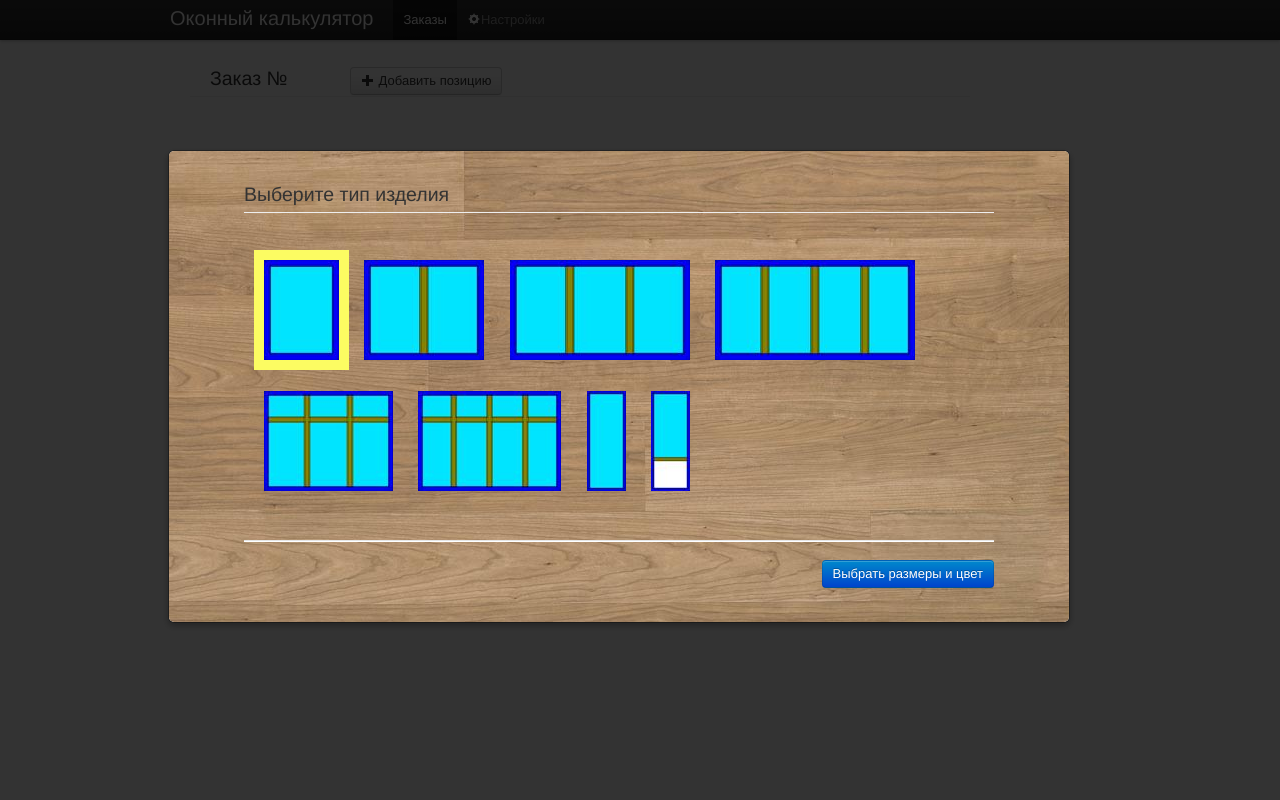
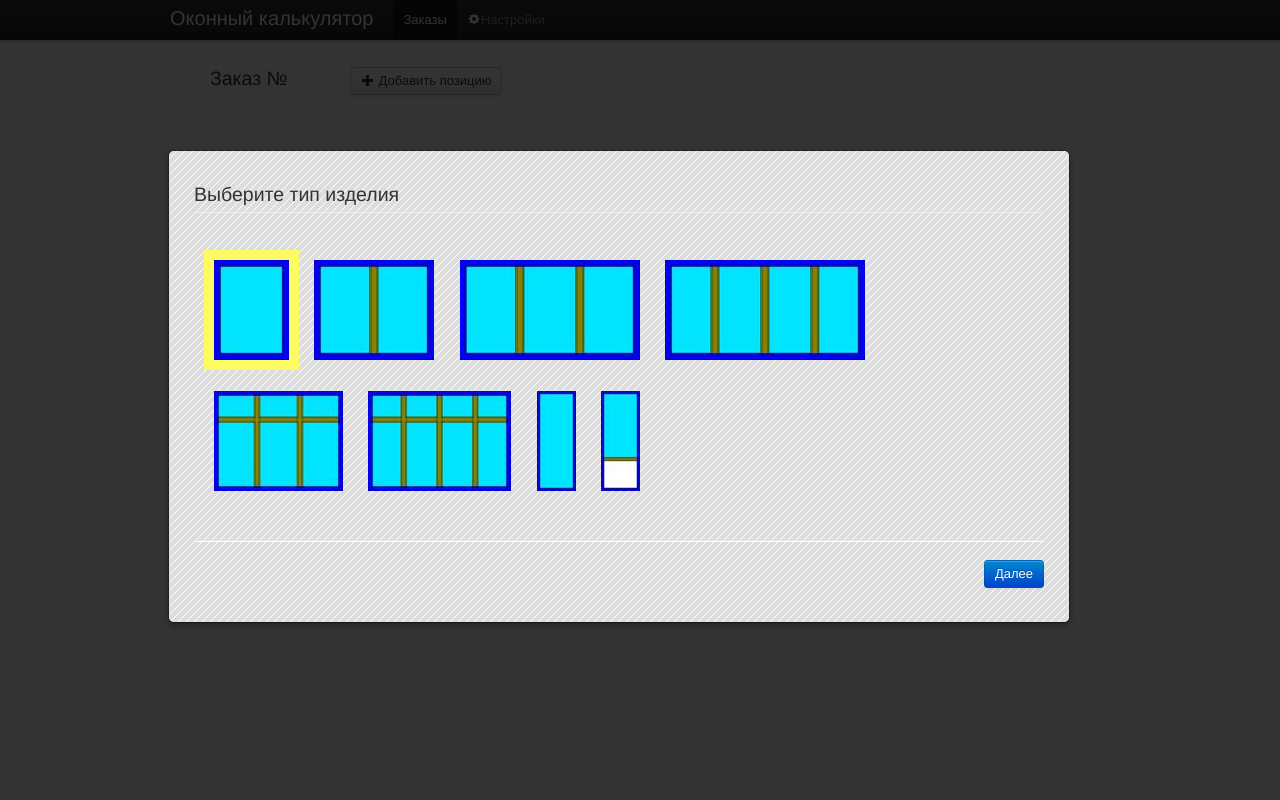
Before and after one commit to karlkori/Simple-Window-Calculator, a CodeIgniter app: page /orders/add in a window 1280 px wide, after a click on "Добавить позицию". Run offline with CodeIgniter, Linux system fonts and the light colour scheme.

Commit message:
add background image

```diff
--- a/application/views/orders/add.php
+++ b/application/views/orders/add.php
@@ -9,7 +9,7 @@
 
 	<div id="step-form">
         <form action="#" method="post">
-            <div id="first_step">
+            <div id="step1">
             <fieldset xmlns="http://www.w3.org/1999/xhtml">
 				<legend>Выберите тип изделия</legend>
                 <div class="form">
@@ -26,10 +26,10 @@
                 <div class="clear"></div>
             </fieldset>
             <hr />
-            <input class="btn btn-primary" type="submit" name="submit_first" id="submit_first" value="Выбрать размеры и цвет" />
+            <input class="btn btn-primary" type="submit" name="submit_step1" id="submit_step1" value="Далее" />
             </div>
 
-            <div id="second_step">
+            <div id="step2">
             <fieldset xmlns="http://www.w3.org/1999/xhtml">
 				<legend>Укажите размеры и цвет изделия</legend>
                 <div class="form">
@@ -52,10 +52,10 @@
                 <div class="clear"></div>
             </fieldset>
             <hr />
-            <input class="btn btn-primary" type="submit" name="submit_second" id="submit_second" value="Указать створки" />
+            <input class="btn btn-primary" type="submit" name="submit_step2" id="submit_step2" value="Далее" />
             </div>
 
-            <div id="third_step">
+            <div id="step3">
             <fieldset xmlns="http://www.w3.org/1999/xhtml">
 				<legend>Укажите где будут створки</legend>
                 <div class="form">
@@ -64,14 +64,73 @@
                 <div class="clear"></div>
             </fieldset>
             <hr />
-                <input class="btn btn-primary" type="submit" name="submit_third" id="submit_third" value="Выбрать заполнение" />
+                <input class="btn btn-primary" type="submit" name="submit_step3" id="submit_step3" value="Далее" />
             </div>
 
+            <div id="step4">
+            <fieldset xmlns="http://www.w3.org/1999/xhtml">
+                <legend>Выберите тип ручки</legend>
+                <div class="form">
+
+                </div>
+                <div class="clear"></div>
+            </fieldset>
+            <hr />
+                <input class="btn btn-primary" type="submit" name="submit_step4" id="submit_step4" value="Далее" />
+            </div>
+
+            <div id="step5">
+            <fieldset xmlns="http://www.w3.org/1999/xhtml">
+                <legend>Выберите стеклопакет</legend>
+                <div class="form">
+
+                </div>
+                <div class="clear"></div>
+            </fieldset>
+            <hr />
+                <input class="btn btn-primary" type="submit" name="submit_step5" id="submit_step5" value="Далее" />
+            </div>
+
+            <div id="step6">
+            <fieldset xmlns="http://www.w3.org/1999/xhtml">
+                <legend>Выберите подоконник</legend>
+                <div class="form">
+
+                </div>
+                <div class="clear"></div>
+            </fieldset>
+            <hr />
+                <input class="btn btn-primary" type="submit" name="submit_step6" id="submit_step6" value="Далее" />
+            </div>
+
+            <div id="step7">
+            <fieldset xmlns="http://www.w3.org/1999/xhtml">
+                <legend>Выберите отлив</legend>
+                <div class="form">
+
+                </div>
+                <div class="clear"></div>
+            </fieldset>
+            <hr />
+                <input class="btn btn-primary" type="submit" name="submit_step7" id="submit_step7" value="Далее" />
+            </div>
+
+            <div id="step8">
+            <fieldset xmlns="http://www.w3.org/1999/xhtml">
+                <legend>Выберите москитки</legend>
+                <div class="form">
+
+                </div>
+                <div class="clear"></div>
+            </fieldset>
+            <hr />
+                <input class="btn btn-primary" type="submit" name="submit_step8" id="submit_step8" value="Далее" />
+            </div>
 
             <!-- #fourth_step -->
-            <div id="fourth_step">
-                <h1>Стоимость изделия</h1>
-
+            <div id="step9">
+            <fieldset xmlns="http://www.w3.org/1999/xhtml">
+                <legend>Стоимость конструкции</legend>
                 <div class="form">
                     <div class="current_window_type" style="float: left;"></div>
 
@@ -85,7 +144,8 @@
                     </table>
                 </div>
                 <div class="clear"></div>
-                <input class="btn-primary send submit" type="submit" name="submit_fourth" id="submit_fourth" value="Финиш" data-dismiss="modal" />
+                </fieldset>
+                <input class="btn-primary send submit" type="submit" name="submit_step9" id="submit_step9" value="Финиш" data-dismiss="modal" />
             </div>
 
         </form>
--- a/css/form-style.css
+++ b/css/form-style.css
@@ -2,19 +2,32 @@
 input[type="submit"]::-moz-focus-inner, input[type="button"]::-moz-focus-inner { border : none; }
 input[type="submit"]:focus, input[type="button"]:focus { outline : none; }
 
-.clear { clear: both; }
+.clear {
+    clear: both;
+}
 .modal-body{
-    background: url('../img/bgg.jpg') no-repeat;
+    background: url('../img/1334.png') repeat;
 }
 #step-form {
-    width: 750px;
+    width: 850px;
     margin: 0px auto;
     padding: 10px 0;
     overflow: hidden;
     position: relative;
 }
-    #step-form #first_step, #second_step, #third_step, #fourth_step { display: none; }
-    #step-form #first_step { display: block; }
+    #step-form #step1,
+    #step2,
+    #step3,
+    #step4,
+    #step5,
+    #step6,
+    #step7,
+    #step8,
+    #step9,
+    #step10 {
+        display: none;
+    }
+    #step-form #step1 { display: block; }
 
     #step-form .form {
         margin: 10px;
@@ -74,6 +87,15 @@ input[type="submit"]:focus, input[type="button"]:focus { outline : none; }
 }
 
 
-#submit_first, #submit_second, #submit_third, #submit_fourth{
+#submit_step1,
+#submit_step2,
+#submit_step3,
+#submit_step4,
+#submit_step5,
+#submit_step6,
+#submit_step7,
+#submit_step8,
+#submit_step9,
+#submit_step10{
     float: right;
 }
```
Also changed, not shown: img/1334.png (added), img/1337.png (added), img/1629.png (added), js/jquery.main.js.
